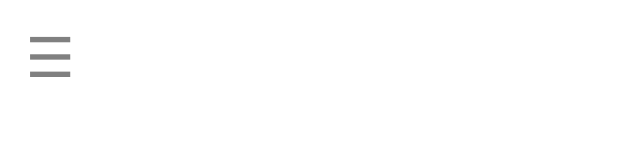
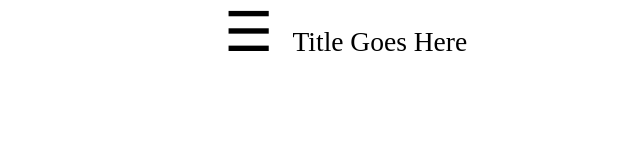
Before and after one commit to SabbaKilam/KillingMe, a plain HTML site: page index.html in a window 1280 px wide. Shown: the whole page, without its empty margins (0-640 px from the left). Drawn offline with Linux system fonts and the light colour scheme.

Commit message:
just gap it now!

```diff
--- a/index.html
+++ b/index.html
@@ -30,7 +30,7 @@
     <body>
       <div id="menuPanel" class="panel"></div>
       <div id="mainPanel" class="panel">
-        <div id="menu" class="menu">&#9776;</div>
+        <div id="topBanner"><span id="menu">&#9776;</span><span id="title">Title Goes Here</span></div>
       </div>
       <div id="splashPanel" class="panel"></div>
     <script src="main.js" class="panel"></script>
--- a/styles.css
+++ b/styles.css
@@ -20,6 +20,7 @@
   padding:0;
   width: 100%;
   overflow-x: hidden;
+  user-select: none;
 }
 body{
   margin: 0;
@@ -35,7 +36,13 @@
   top: 0;
   bottom: 0;
 }
+#topBanner{
+  float:left;
+  padding-left: 2%;
+  width: 50%;
+}
 #menuPanel{
+  display: inline-block;
   z-index: 0;
   background: blue;
 }
@@ -43,14 +50,28 @@
   z-index: 1;
   background: white;
   overflow-x: hidden;
-  transition: all 0.5s ease;
+  text-align: center;
+  font-size: 0.5rem;
+  transition: left 0.5s ease;
 }
+/*
 .menu{
   position: absolute;
   padding: 2%;
+
+  cursor: pointer;
+  user-select: none;
+}
+*/
+#menu{
   font-size: 1rem;
   cursor: pointer;
-  user-select: none;
+
+}
+#title{
+  font-size: 0.5rem;
+  padding-left: 3%;
+
 }
 .menu:hover{
   color: gray;
```
